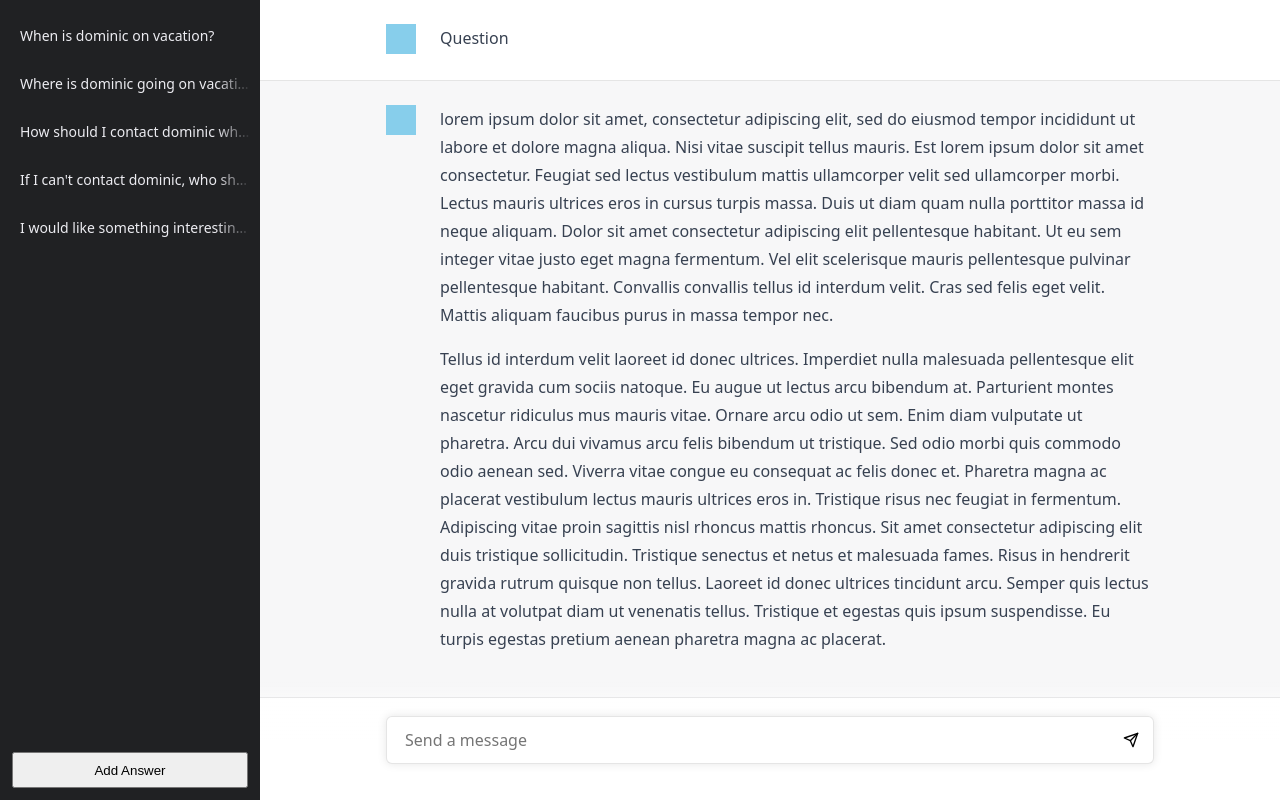
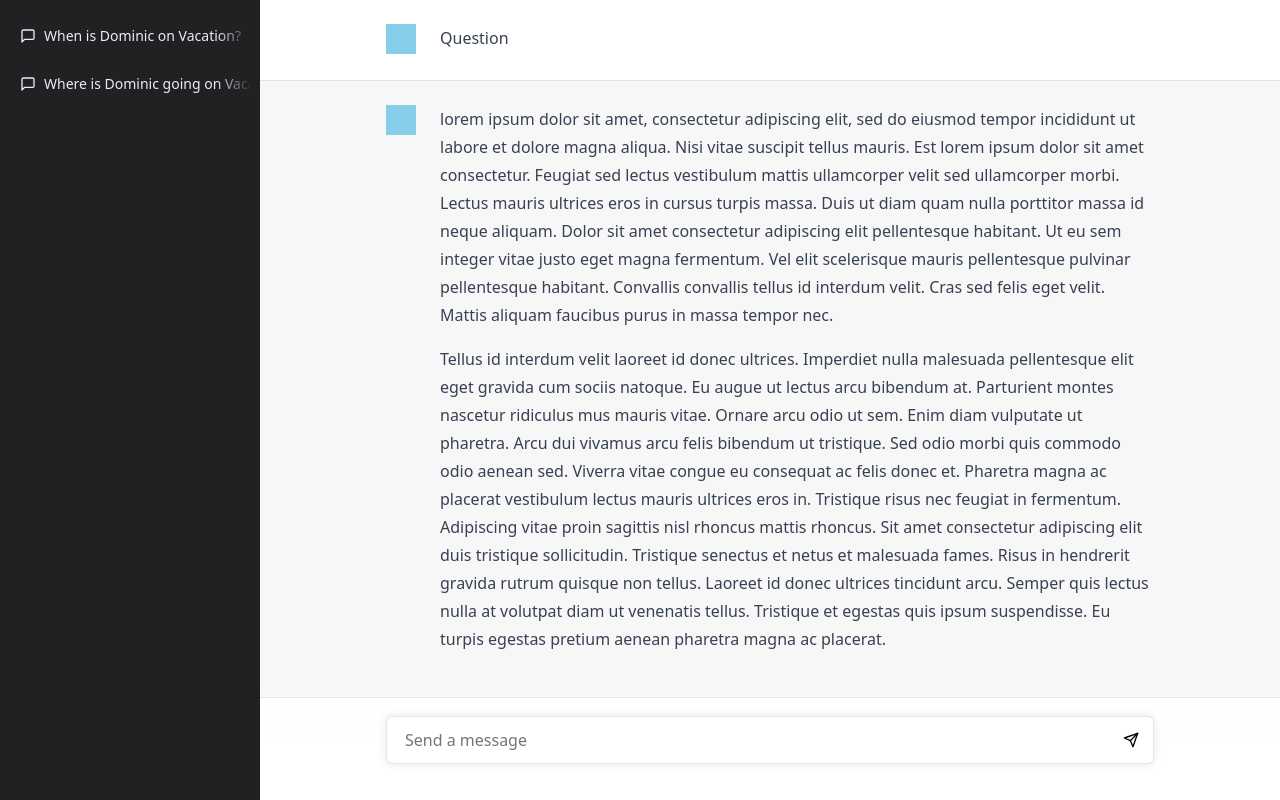
Before and after one commit to grork/domgpt, a website built with Vite: page index.html in a window 1280 px wide. Built offline with nearby package versions, Linux system fonts and the light colour scheme; a web font is replaced by a local one.

Commit message:
Make history clickable + dynamic
(and make it a template by stealing from momentvoid)

```diff
--- a/index.html
+++ b/index.html
@@ -7,22 +7,20 @@
 </head>
 
 <body>
-    <div class="chat-history">
-        <div>When is dominic on vacation?<div class="chat-history-gradient"></div>
-        </div>
-        <div>Where is dominic going on vacation?<div class="chat-history-gradient"></div>
-        </div>
-        <div>How should I contact dominic while he's away?<div class="chat-history-gradient"></div>
-        </div>
-        <div>If I can't contact dominic, who should I contact for the items he's working on?<div
-                class="chat-history-gradient"></div>
-        </div>
-        <div>I would like something interesting to think about while he's away. Give me something!<div
-                class="chat-history-gradient"></div>
-        </div>
+    <template data-template="history-template">
+        <a data-part="interactive">
+            <svg stroke="currentColor" fill="none" stroke-width="2" viewBox="0 0 24 24" stroke-linecap="round"
+                stroke-linejoin="round" height="1em" width="1em" xmlns="http://www.w3.org/2000/svg">
+                <path d="M21 15a2 2 0 0 1-2 2H7l-4 4V5a2 2 0 0 1 2-2h14a2 2 0 0 1 2 2z"></path>
+            </svg>
 
-        <button class="chat-history-button" data-id="add-answer">Add Answer</button>
-    </div>
+            <div data-part="question"></div>
+
+            <div class="chat-history-gradient"></div>
+
+        </a>
+    </template>
+    <div class="chat-history"></div>
     <div class="chat-response">
         <div class="chat-scroller">
             <div class="chat-question">
--- a/src/main.ts
+++ b/src/main.ts
@@ -40,10 +40,56 @@ const message = [
     ]
 ];
 
+const questions = [
+    "When is Dominic on Vacation?",
+    "Where is Dominic going on Vacation?"
+];
+
 function delay(duration: number): Promise<void> {
     return new Promise<void>((r) => {
         setTimeout(r, duration);
     });
+}
+
+function cloneIntoWithPartsFromName<T>(templateName: string, target: Element): T {
+    const template = document.querySelector<HTMLTemplateElement>(`[data-template='${templateName}']`)!;
+
+    return cloneIntoWithParts(template, target);
+}
+
+function cloneIntoWithParts<T>(template: HTMLTemplateElement, target: Element): T {
+    const content = document.importNode(template.content, true);
+
+    const parts: T = locatePartsFromDOM(content);
+
+    target.appendChild(content);
+
+    return parts;
+}
+
+function locatePartsFromDOM<T>(element: HTMLElement | DocumentFragment): T {
+    const query = "[data-part]";
+    const elements = Array.from(element.querySelectorAll(query));
+
+    // Make sure that the node we're starting from is included.
+    // querySelector only finds descendants of the element, not the element
+    // itself.
+    if (element.nodeType !== Node.DOCUMENT_FRAGMENT_NODE) {
+        if ((<Element>element).matches(query)) {
+            elements.push(<Element>element);
+        }
+    }
+
+    const parts = elements.reduce<any>(
+        (localParts: any, el: Element) => {
+            const partName = el.getAttribute("data-part")!;
+            el.removeAttribute("data-part");
+            localParts[partName] = el;
+            return localParts;
+        },
+        {});
+
+    return parts;
 }
 
 async function renderTextResponse(container: HTMLElement, words: string[]) {
@@ -142,11 +188,17 @@ function submitQuestion(e: Event) {
     return false;
 }
 
-const addButton = document.querySelector("button[data-id='add-answer']") as HTMLButtonElement;
+function renderHistoryItem(container: HTMLDivElement, question: string) {
+    const stuff = cloneIntoWithPartsFromName<{ question: HTMLDivElement; interactive: HTMLAnchorElement }>("history-template", container);
+    stuff.question.textContent = question;
+    stuff.interactive.addEventListener("click", () => renderQuestion(chatResponse, question));
+}
+
 const entryForm = document.querySelector("form[data-id='entry-form'") as HTMLFormElement;
 const entryInput = document.querySelector("input[data-id='question-input']") as HTMLInputElement;
 const chatResponse = document.querySelector(".chat-response > .chat-scroller") as HTMLDivElement;
-addButton!.addEventListener("click", () => renderAnswerResponse(chatResponse, message[0]));
+const chatHistory = document.querySelector(".chat-history") as HTMLDivElement;
+
 entryForm.addEventListener("submit", submitQuestion);
 entryInput.addEventListener("keydown", (e: KeyboardEvent) => {
     if (e.key !== "Enter") {
@@ -154,3 +206,7 @@ entryInput.addEventListener("keydown", (e: KeyboardEvent) => {
     }
     submitQuestion(e);
 });
+
+for (const q of questions) {
+    renderHistoryItem(chatHistory, q);
+}
--- a/src/style.css
+++ b/src/style.css
@@ -141,11 +141,24 @@ body {
   flex-direction: column;
 }
 
-.chat-history>div:hover {
+.chat-history>div:hover,
+.chat-history>a:hover {
   background-color: rgb(42, 43, 50);
 }
 
-.chat-history>div {
+.chat-history>a svg {
+  flex-shrink: 0;
+  margin-right: 8px;
+  height: 16px;
+  width: 16px;
+}
+
+.chat-history>div,
+.chat-history>button,
+.chat-history>a {
+  user-select: none;
+  align-items: center;
+  display: flex;
   position: relative;
   white-space: nowrap;
   text-overflow: ellipsis;
@@ -159,6 +172,7 @@ body {
   line-height: 24px;
   overflow-x: hidden;
   max-height: calc(24px + (2 * var(--chat-history-half-margin)));
+  cursor:pointer;
 }
 
 .chat-history-button {
```
